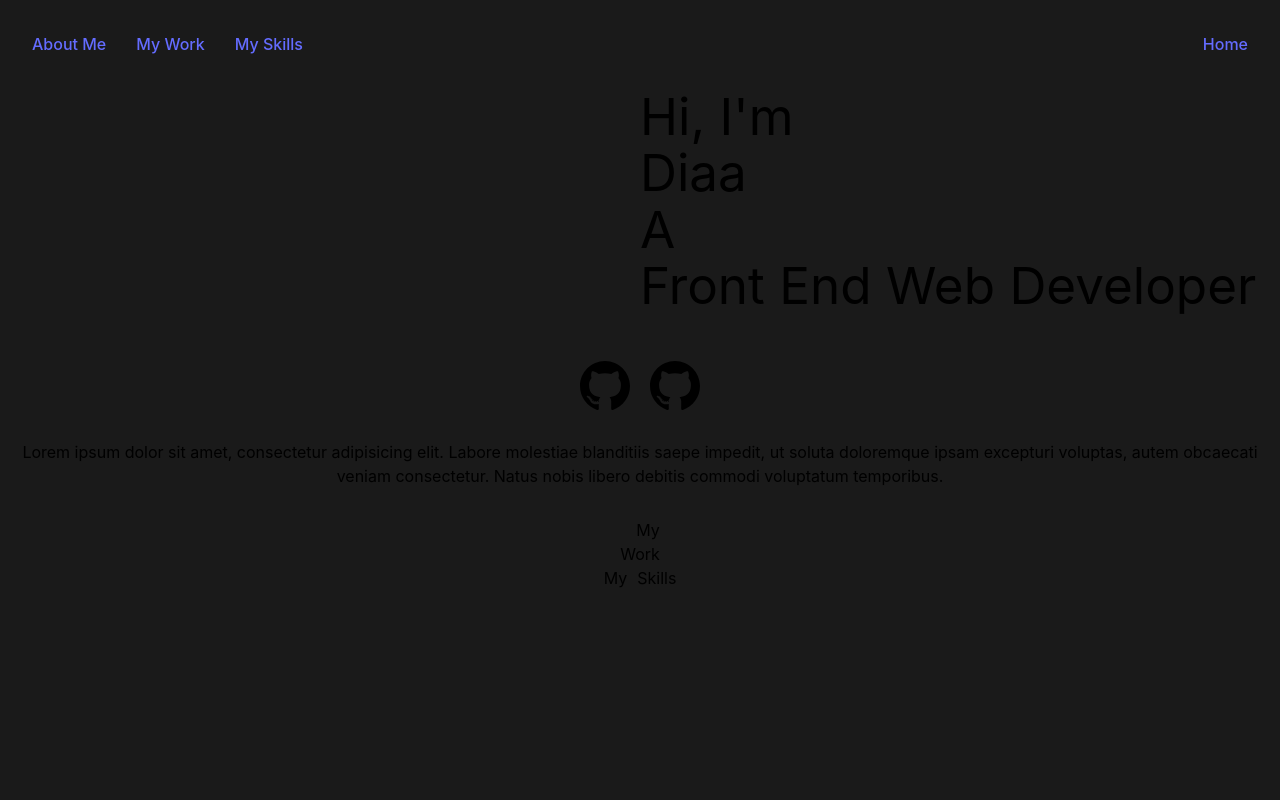
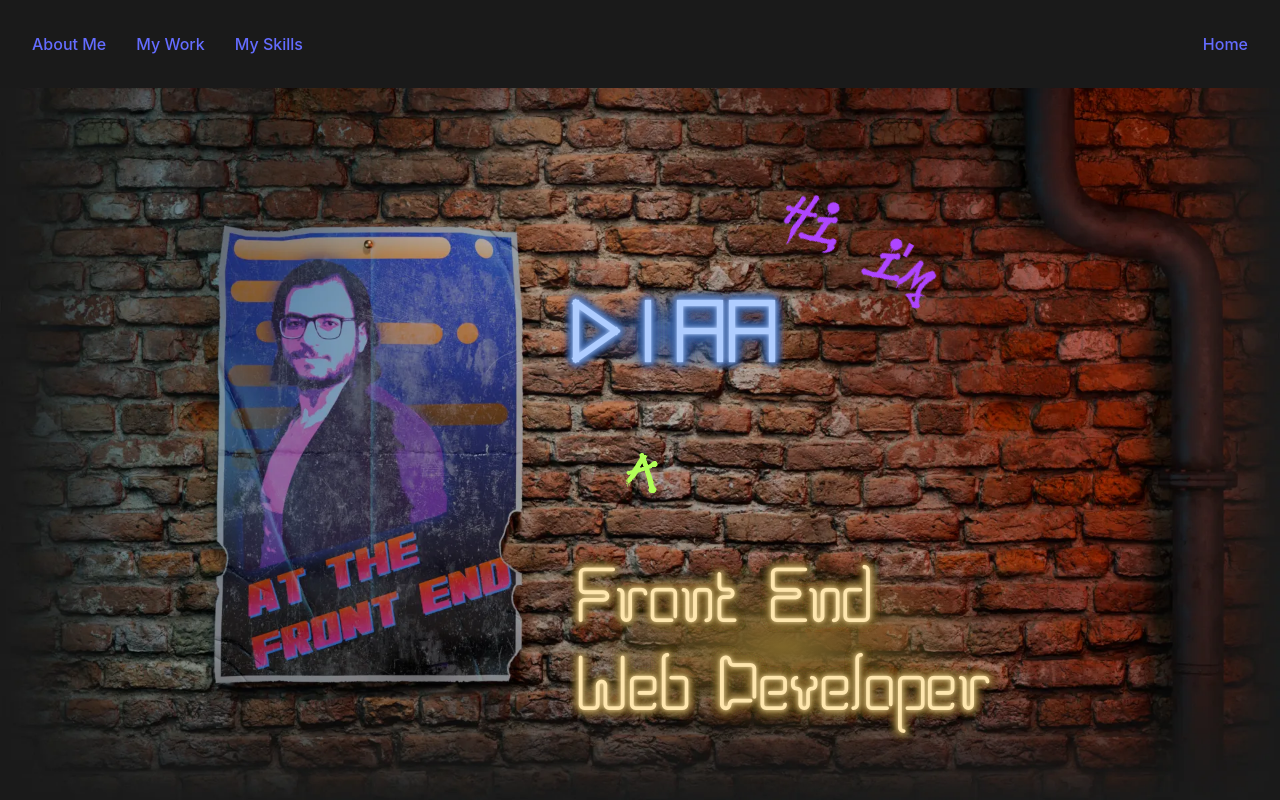
Before and after one commit to Diaa-E/portfolio, a React (Vite) app: page /web in a window 1280 px wide. Shown: the top 800 px of the page. Built offline with nearby package versions, Linux system fonts and the light colour scheme.

Commit message:
Add styles to web portfolio hero

```diff
--- /dev/null
+++ b/src/common.module.css
@@ -0,0 +1,7 @@
+.background-large{
+    background-position: top;
+    background-size: contain;
+    background-repeat: no-repeat;
+    width: 1280px;
+    height: 720px;
+}
--- a/src/components/HeroWeb.jsx
+++ b/src/components/HeroWeb.jsx
@@ -3,12 +3,15 @@ import styles from "./HeroWeb.module.css";
 export default function HeroWeb({ })
 {
     return (
-        <div id="#about">
+        <div id="#about" className={styles["hero"]}>
             <h1 className={styles["title"]}>
-                <span>Hi, I'm</span>
-                <span>Diaa</span>
-                <span>A</span>
-                <span>Front End Web Developer</span>
+                <span className={styles["graffiti-one"]}>Hi, I'm</span>
+                <br />
+                <span className={styles["neon-one"]}>Diaa</span>
+                <br />
+                <span className={styles["graffiti-two"]}>A</span>
+                <br />
+                <span className={styles["neon-two"]}>Front End <br /> Web Developer</span>
             </h1>
         </div>
     )
--- a/src/components/HeroWeb.module.css
+++ b/src/components/HeroWeb.module.css
@@ -1,10 +1,46 @@
 .hero{
-
+    composes: background-large from "../common.module.css";
+    background-image: url("../assets/images/hero_desktop.webp");
+    display: flex;
+    place-items: center;
 }
 
 .title{
-    margin: 0 0 0 50%;
+    user-select: none;
     display: flex;
+    margin: 0 0 0 45%;
     flex-direction: column;
     align-items: flex-start;
+    max-width: 500px;
+    text-align: left;
 }
+
+.graffiti-one{
+    font-family: var(--font-graffiti-1);
+    color: var(--graffiti-magenta);
+    transform: translateX(200px) translateY(50px) rotate(30deg);
+    font-size: 4rem;
+}
+
+.graffiti-two{
+    font-family: var(--font-graffiti-1);
+    color: var(--graffiti-green);
+    transform: translateX(50px);
+    font-size: 4rem;
+}
+
+.neon-one{
+    font-family: var(--font-neon-1);
+    color: var(--neon-blue);
+    background-image: var(--backlight-blue);
+    text-shadow: var(--glow-blue);
+    font-size: 5rem;
+}
+
+.neon-two{
+    font-family: var(--font-neon-2);
+    color: var(--neon-gold);
+    background-image: var(--backlight-gold);
+    text-shadow: var(--glow-gold);
+    font-size: 5rem;
+}
--- a/src/globals.css
+++ b/src/globals.css
@@ -21,14 +21,23 @@
     --background-trans: #1a1a1abf;
     --none: rgba(0, 0, 0, 0);
     --text: #f2f2f2;
+    --graffiti-magenta: #ae45ff;
+    --graffiti-green: #b2ff58;
+
     --neon-pink: #ffa2e8;
     --neon-yellow: #d8fe7c;
+    --neon-blue: #afcdff;
+    --neon-gold: #ffe7af;
 
     --neon-pink-off: #ff5bd696;
     --neon-yellow-off: #748e36;
+    --neon-blue-off: #365c9d;
+    --neon-gold-off: #7e652a;
 
     --backlight-pink: radial-gradient(closest-side, var(--neon-pink-off), var(--none));
     --backlight-yellow: radial-gradient(closest-side, var(--neon-yellow-off), var(--none));
+    --backlight-blue: radial-gradient(closest-side, var(--neon-blue-off), var(--none));
+    --backlight-gold: radial-gradient(closest-side, var(--neon-gold-off), var(--none));
 
     --glow-pink:
         0 0 5px var(--neon-pink),
@@ -46,6 +55,22 @@
         0 0 10px var(--neon-yellow-off),
         0 0 10px var(--neon-yellow-off),
         0 0 10px var(--neon-yellow-off);
+    --glow-blue:
+        0 0 5px var(--neon-blue),
+        0 0 10px var(--neon-blue-off),
+        0 0 10px var(--neon-blue-off),
+        0 0 10px var(--neon-blue-off),
+        0 0 10px var(--neon-blue-off),
+        0 0 10px var(--neon-blue-off),
+        0 0 10px var(--neon-blue-off);
+    --glow-gold:
+        0 0 5px var(--neon-gold),
+        0 0 10px var(--neon-gold-off),
+        0 0 10px var(--neon-gold-off),
+        0 0 10px var(--neon-gold-off),
+        0 0 10px var(--neon-gold-off),
+        0 0 10px var(--neon-gold-off),
+        0 0 10px var(--neon-gold-off);
 
     --font-neon-1: "minim", sans-serif;
     --font-neon-2: "BPneon", sans-serif;
--- a/src/pages/App.module.css
+++ b/src/pages/App.module.css
@@ -1,13 +1,9 @@
 .topic-background{
+    composes: background-large from "../common.module.css";
     display: flex;
     place-items: center;
     place-content: center;
     background-image: url("../assets/images/topic_desktop.webp");
-    background-position: top;
-    background-size: contain;
-    background-repeat: no-repeat;
-    width: 1280px;
-    height: 720px;
 }
 
 .links-wrapper{
```
Also changed, not shown: src/assets/images/hero_desktop.webp (added).
